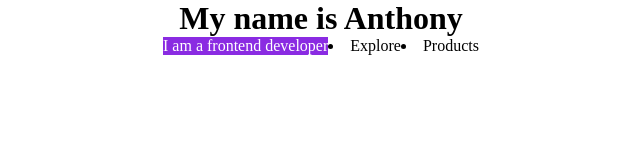
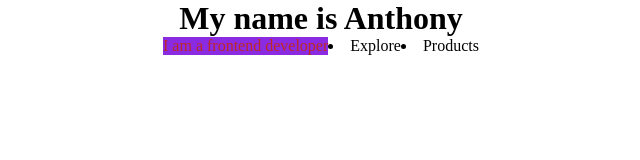
Before and after one commit to Onyema512/Git-Project, a website: page index.html in a window 1280 px wide. Shown: the whole page, without its empty margins (319-959 px from the left). Drawn offline with Linux system fonts and the light colour scheme.

Commit message:
added backgruond

```diff
--- a/index.css
+++ b/index.css
@@ -1,18 +1,18 @@
- *{
+* {
   padding: 0;
   margin: 0;
   box-sizing: border-box;
 }
-div{
+div {
   /* background-color: black; */
   display: flex;
   justify-content: center;
 }
-h1{
+h1 {
   color: black;
   /* background-color: aqua; */
 }
-p{
-     color: white;
+p {
+  color: rgb(188, 39, 39);
   background-color: blueviolet;
 }
--- /dev/null
+++ b/ndex.css
@@ -0,0 +1,3 @@
+* {
+  background-color: aqua;
+}
```
Lines whose indentation alone changed are shown as unchanged.
